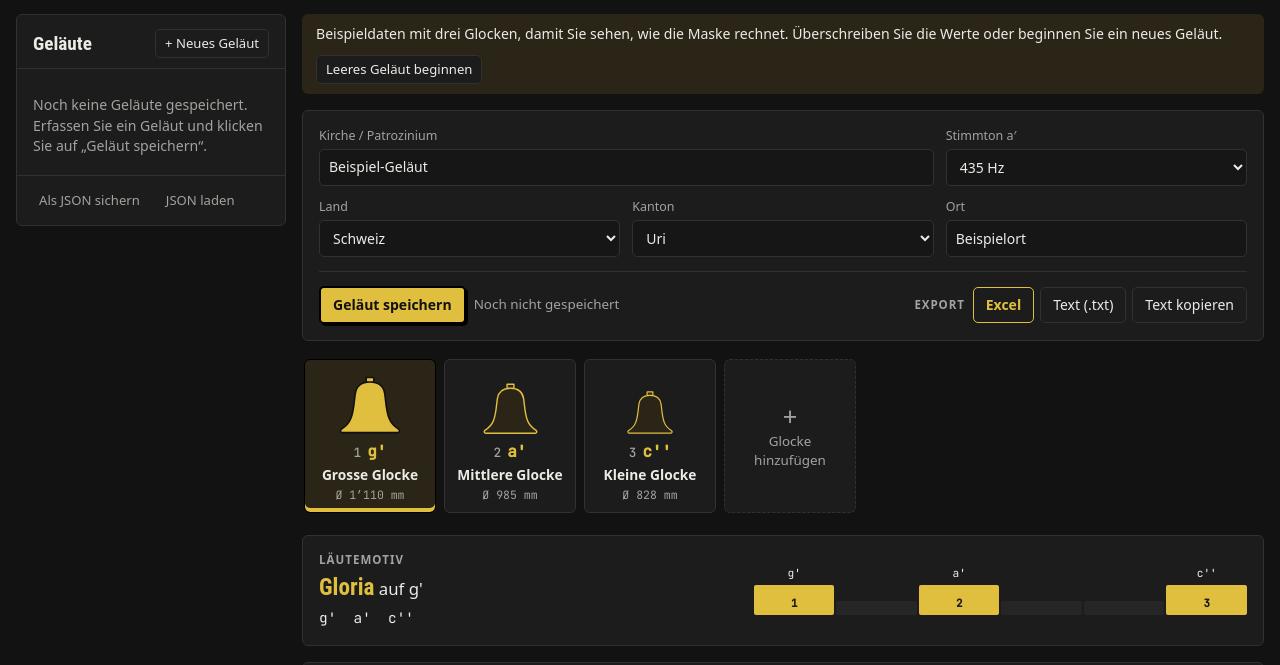
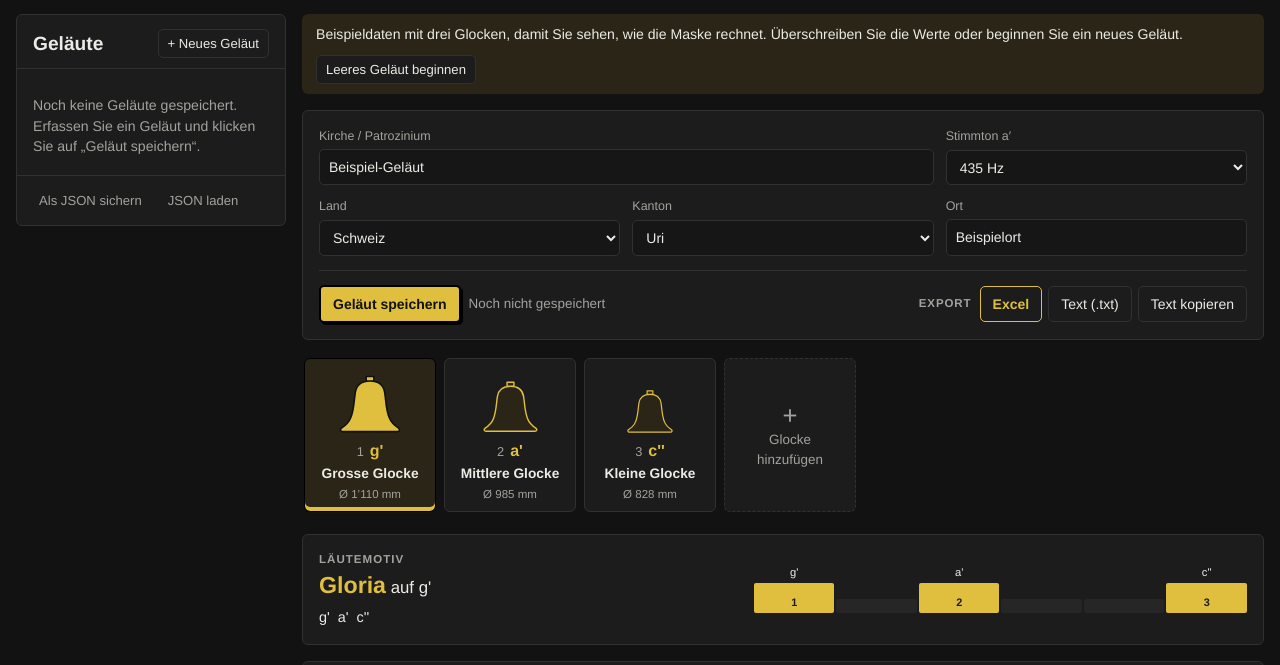
Before and after one commit to GaGandalf/Gelaeuteerfassung, a website: page www/index.html in a window 1280 px wide. Shown: the part 161-826 px from the top of the page. Drawn offline with Linux system fonts and the light colour scheme.

Commit message:
Schrift testweise auf Helvetica Neue umgestellt
Titel-, Text- und bisherige Monospace-Schrift (Bahnschrift, system-ui,
JetBrains Mono) durch Helvetica Neue ersetzt (Ersatz: Helvetica, Arial).
Gleichstellige Ziffern für die ganze Seite, damit Zahlen bündig bleiben.
Google-Fonts-Einbindung entfernt, Offline-Cache v17.

Co-Authored-By: Claude Opus 5.5 <noreply@anthropic.com>
Claude-Session: https://claude.ai/code/session_01UZZbkEzHk9jmsaGYe7PoS4

```diff
--- a/www/css/app.css
+++ b/www/css/app.css
@@ -22,14 +22,15 @@
   --tip-bg: #ecebe6; --tip-fg: #121212; --wave: #6e6e6e; --sel: rgba(224, 191, 62, .16);
   --input: #161616;
   --head-bg: #0b0b0b; --head-fg: #ffffff; --head-muted: #b5b5b5;
-  --f-display: "Bahnschrift", "DIN Alternate", "Avenir Next Condensed", "Roboto Condensed", "Arial Narrow", system-ui, sans-serif;
-  --f-body: system-ui, -apple-system, "Segoe UI", Roboto, "Helvetica Neue", Arial, sans-serif;
-  --f-mono: "JetBrains Mono", ui-monospace, "SFMono-Regular", Menlo, monospace;
+  /* Schrift: Helvetica Neue für alles (Ersatz: Helvetica, Arial) */
+  --f-display: "Helvetica Neue", Helvetica, Arial, sans-serif;
+  --f-body: "Helvetica Neue", Helvetica, Arial, sans-serif;
+  --f-mono: "Helvetica Neue", Helvetica, Arial, sans-serif;
   --r: 6px;
 }
 * { box-sizing: border-box; }
 html { padding-top: env(safe-area-inset-top, 0px); padding-bottom: env(safe-area-inset-bottom, 0px); }
-body { margin: 0; background: var(--bg); color: var(--ink); font-family: var(--f-body); font-size: 14px; line-height: 1.45; }
+body { margin: 0; background: var(--bg); color: var(--ink); font-family: var(--f-body); font-size: 14px; line-height: 1.45; font-variant-numeric: tabular-nums; }
 .wrap { max-width: 1320px; margin: 0 auto; padding-inline: 16px; padding-block: 18px 40px; }
 h1, h2, h3 { font-family: var(--f-display); font-weight: 700; margin: 0; text-wrap: balance; }
 h1 { font-size: 1.9rem; letter-spacing: .01em; }
--- a/www/index.html
+++ b/www/index.html
@@ -13,8 +13,6 @@
 <meta name="apple-mobile-web-app-capable" content="yes">
 <meta name="mobile-web-app-capable" content="yes">
 <meta name="apple-mobile-web-app-title" content="Geläut">
-<link rel="preconnect" href="https://fonts.googleapis.com">
-<link rel="stylesheet" href="https://fonts.googleapis.com/css2?family=JetBrains+Mono:wght@400;500&display=swap">
 <link rel="stylesheet" href="css/app.css">
 </head>
 <body>
--- a/www/sw.js
+++ b/www/sw.js
@@ -1,5 +1,5 @@
 // Offline-Cache für die Geläut-Erfassung
-const CACHE = 'gelaeut-v16';
+const CACHE = 'gelaeut-v17';
 const FILES = [
   './', 'index.html', 'manifest.webmanifest', 'css/app.css', 'jszip.min.js',
   'js/daten.js', 'js/rechnung.js', 'js/motive.js', 'js/spektrum.js', 'js/aufnahme.js', 'js/app.js', 'js/export.js', 'js/klanganalyse.js', 'js/start.js',
```
